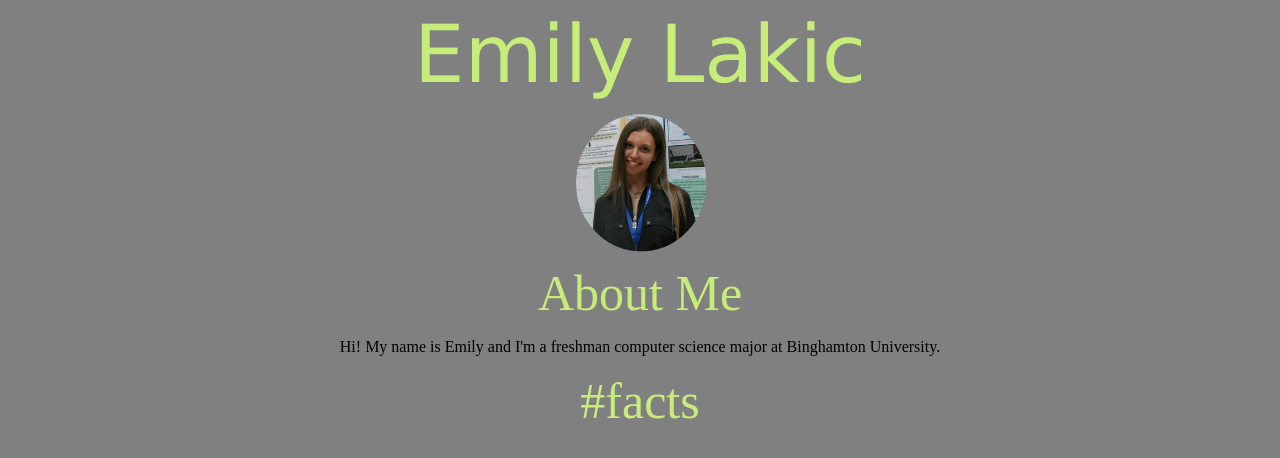
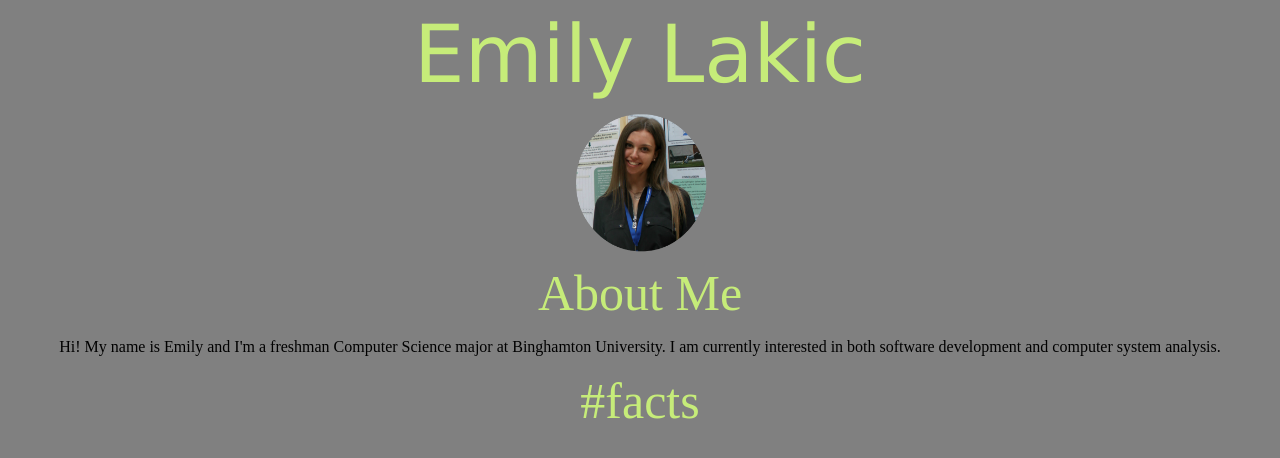
Before and after one commit to emilylakic/emilylakic.github.io, a plain HTML site: page index.html in a window 1280 px wide. Drawn offline with Linux system fonts and the light colour scheme; a web font is replaced by a local one.

Commit message:
Update index.html

```diff
--- a/index.html
+++ b/index.html
@@ -7,7 +7,8 @@
   <span id="header"><center>Emily Lakic</center></span>
   <img src="Me.png" alt="Me">
   <center><div class="hvr-grow"><a onclick="addBlock()">About Me</a></div></center>
-  <p><center>Hi! My name is Emily and I'm a freshman computer science major at Binghamton University.</center></p>
+  <p><center>Hi! My name is Emily and I'm a freshman Computer Science major at Binghamton University.
+  I am currently interested in both software development and computer system analysis.</center></p>
   <center><div class="hvr-grow"><a href="">#facts</a></div></center>
 </body>
 </html>
```
